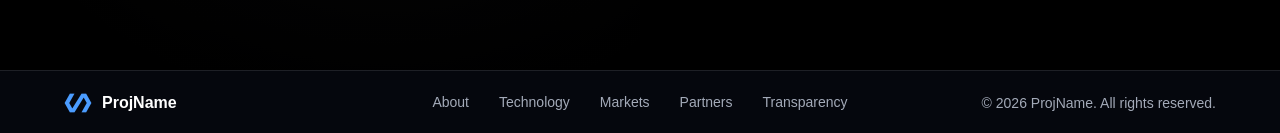
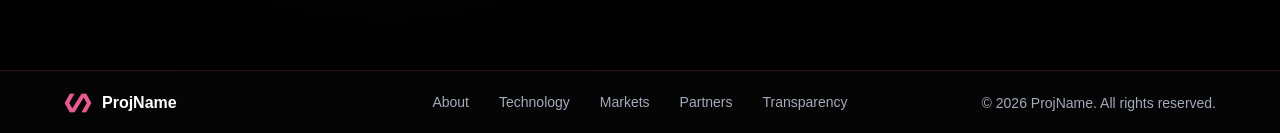
Before and after one commit to j86178758/polyrust-website, a React (Vite) app: page / in a window 1280 px wide. Shown: the part 6668-6801 px from the top of the page. Built offline with nearby package versions, Linux system fonts and the light colour scheme; a web font is replaced by a local one.

Commit message:
Match footer bar to site palette

```diff
--- a/src/site/styles.css
+++ b/src/site/styles.css
@@ -179,12 +179,12 @@ svg { display: block; }
 .social-links { display: flex; flex-wrap: wrap; gap: 12px; margin-top: 36px; }
 .social-links a { font-size: 10px; border: 1px solid var(--border); border-radius: 999px; padding: 9px 14px; color: #b8b5c1; transition: background .2s; }
 .social-links a:hover { background: rgba(255,255,255,.1); }
-.footer-bottom-bar { grid-column: 1 / -1; grid-row: 2; display: grid; grid-template-columns: minmax(160px, 1fr) auto minmax(240px, 1fr); align-items: center; gap: 24px; min-height: 66px; padding: 14px clamp(24px, 5vw, 72px); border-top: 1px solid rgba(255, 255, 255, .1); background: #05070d; }
+.footer-bottom-bar { grid-column: 1 / -1; grid-row: 2; display: grid; grid-template-columns: minmax(160px, 1fr) auto minmax(240px, 1fr); align-items: center; gap: 24px; min-height: 66px; padding: 14px clamp(24px, 5vw, 72px); border-top: 1px solid rgba(190, 49, 101, .24); background: #050505; }
 .footer-bottom-brand { display: inline-flex; align-items: center; gap: 10px; justify-self: start; font-family: 'Stack Sans Notch', Arial, sans-serif; font-size: 16px; font-weight: 700; white-space: nowrap; }
-.footer-bottom-brand .brand-mark { color: #4b9cff; }
+.footer-bottom-brand .brand-mark { color: #e85b91; }
 .footer-bottom-nav { display: flex; align-items: center; justify-content: center; flex-wrap: wrap; gap: 14px 30px; }
 .footer-bottom-nav a { color: #a3aab8; font-size: 14px; line-height: 1.4; white-space: nowrap; transition: color .2s ease; }
-.footer-bottom-nav a:hover { color: #5fa2ff; }
+.footer-bottom-nav a:hover { color: #ff6ba4; }
 .footer-bottom-copyright { justify-self: end; color: #a3aab8; font-size: 14px; text-align: right; white-space: nowrap; }
 .motion-toggle { position: fixed; right: 20px; bottom: 16px; z-index: 40; font-size: 9px; border: 1px solid var(--border); border-radius: 999px; background: rgba(10,10,13,.8); backdrop-filter: blur(16px); color: #b8b5c1; padding: 9px 14px; }
 .motion-toggle:hover { color: #fff; }
```
